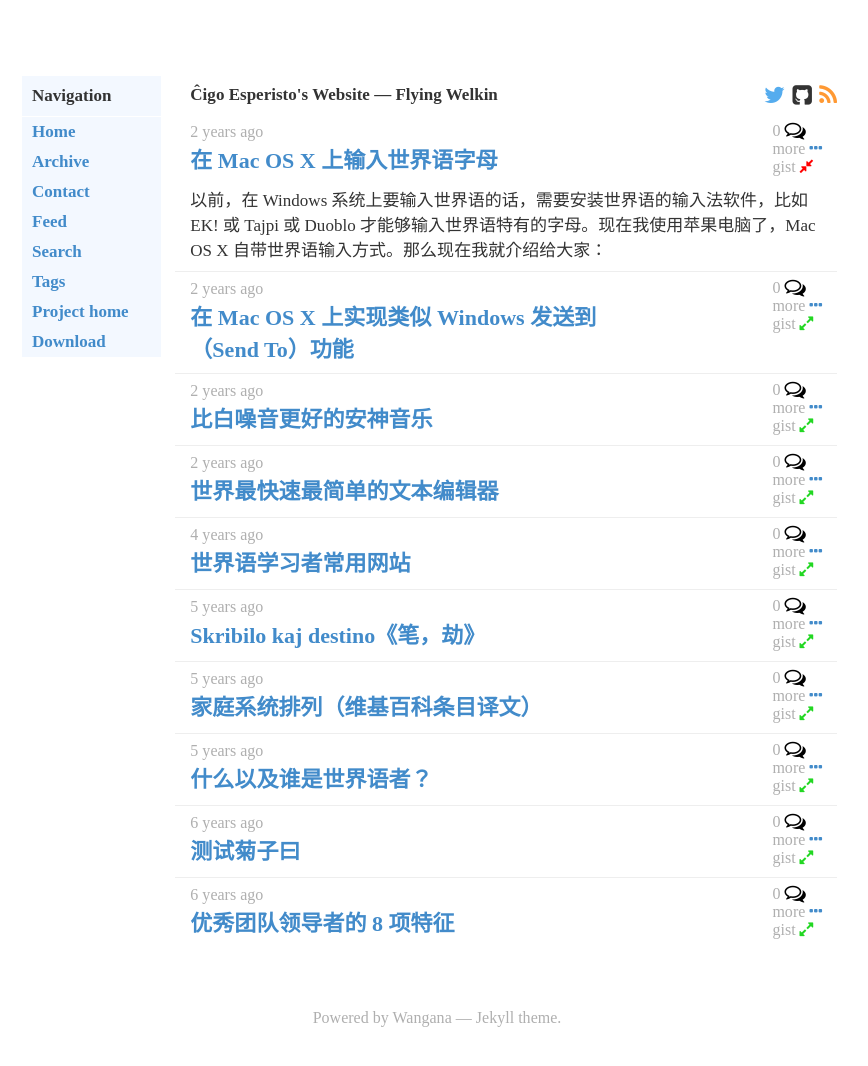
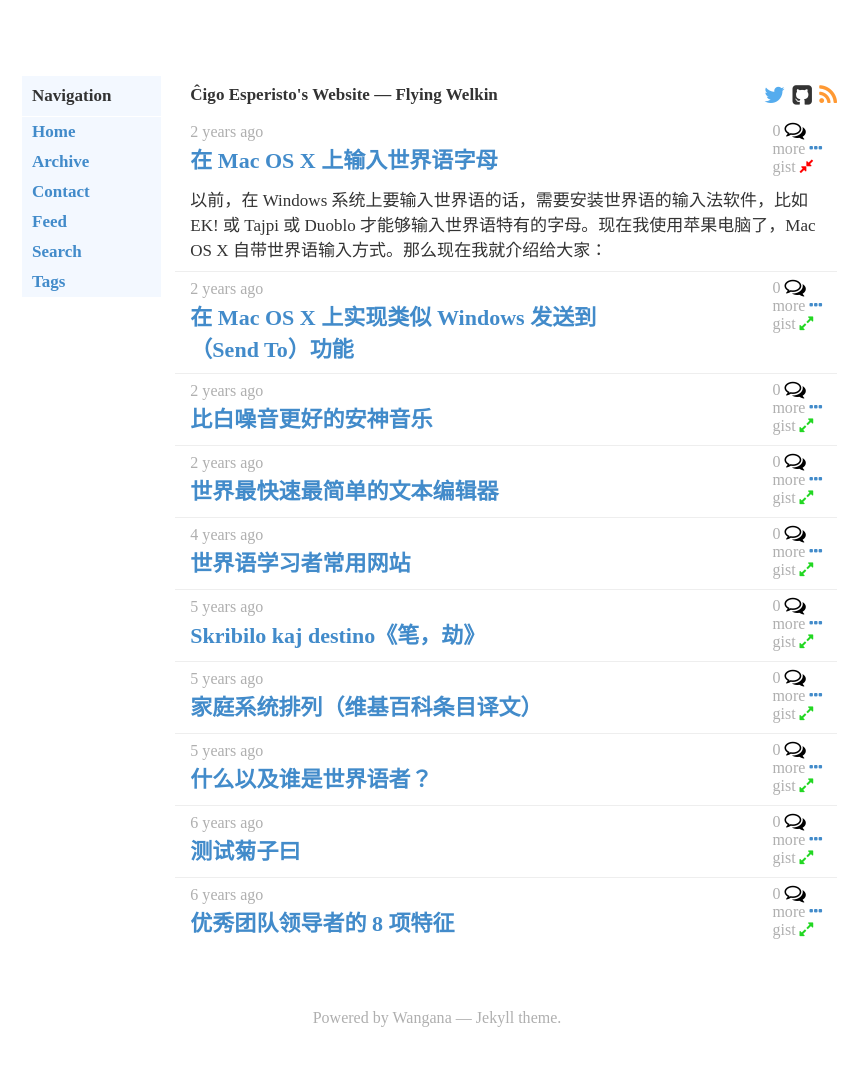
Before and after one commit to esperisto/esperisto.github.io, a Jekyll site: the page built from index.html, in a window 1280 px wide and 1069 px high. Shown: the top 1066 px of the window, without its empty margins (203-1071 px from the left). Built offline with Jekyll 4.4.1, drawn with Linux system fonts in a browser that asks for light colours; some web fonts are replaced; Markdown is read by kramdown in place of the engine named in the settings.

Commit message:
Delete original developer's info

```diff
--- a/_includes/sidenav.html
+++ b/_includes/sidenav.html
@@ -7,8 +7,7 @@
     <li><a href="{{ "/feed.xml" | prepend: site.url }}">Feed</a></li>
     <li><a href="{{ "/search.html" | prepend: site.url }}">Search</a></li>
     <li><a href="{{ "/tags.html" | prepend: site.url }}">Tags</a></li>
-    <li><a href="https://github.com/nadjetey/wangana">Project home</a></li>
-    <li><a href="https://github.com/nadjetey/wangana/archive/master.zip">Download</a></li>
+
 
     <a class="goto-top-link hide-on-phone" href="#top">
         <div class="goto-top text-center">
```
